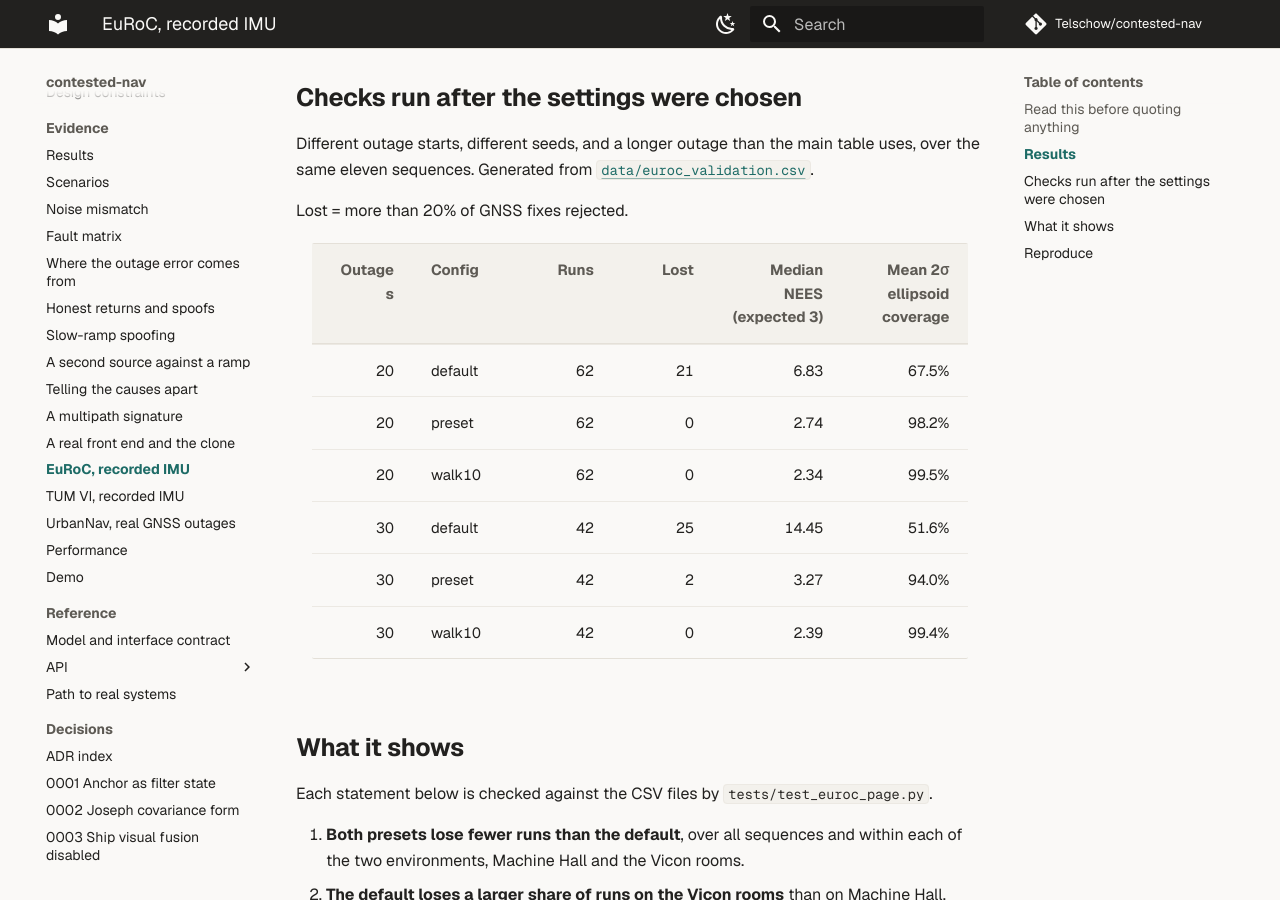
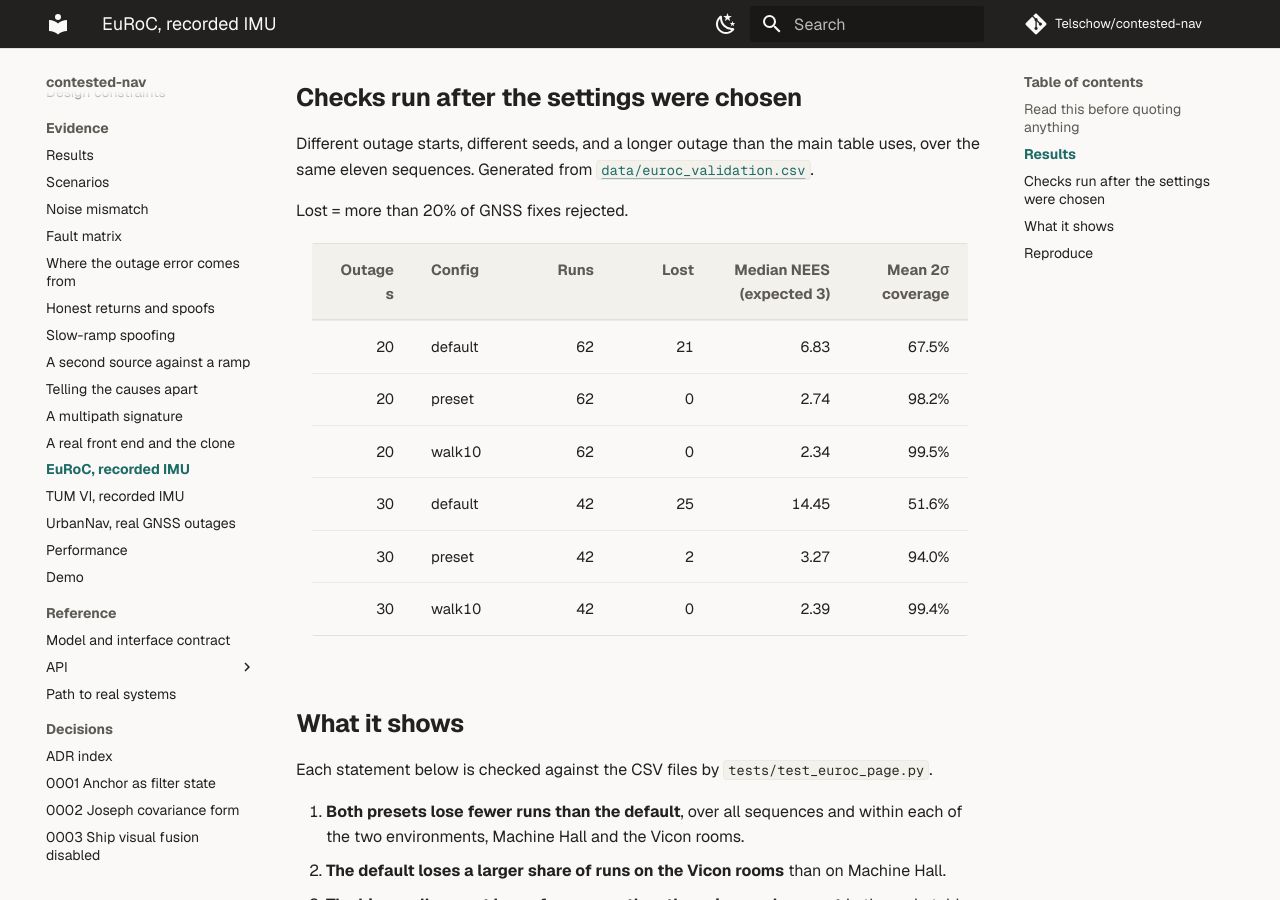
Before and after one commit to Telschow/contested-nav, an MkDocs documentation site: the page built from docs/euroc.md, in a window 1280 px wide and 900 px high, scrolled down 3971 px. Built offline with MkDocs 1.6.1 and Material for MkDocs 9.7.7, drawn with Linux system fonts in a browser that asks for light colours; comment, search, counter and statistics services are not loaded.

```diff
--- a/docs/euroc.md
+++ b/docs/euroc.md
@@ -46,7 +46,7 @@ regenerate it, because the dataset is not vendored.
 
 Lost = more than 20% of GNSS fixes rejected. Flag = FDIR declared the channel faulty.
 
-| Scope | Config | Runs | Lost | Flag | Median NEES (expected 3) | Mean 2σ ellipsoid coverage | Median max error m |
+| Scope | Config | Runs | Lost | Flag | Median NEES (expected 3) | Mean 2σ coverage | Median max error m |
 |---|---|---:|---:|---:|---:|---:|---:|
 | all | default | 72 | 39 | 32 | 10.84 | 59.6% | 91.5 |
 | all | preset | 72 | 2 | 1 | 3.23 | 96.7% | 22.1 |
@@ -109,7 +109,7 @@ eleven sequences. Generated from [`data/euroc_validation.csv`](data/euroc_valida
 
 Lost = more than 20% of GNSS fixes rejected.
 
-| Outage s | Config | Runs | Lost | Median NEES (expected 3) | Mean 2σ ellipsoid coverage |
+| Outage s | Config | Runs | Lost | Median NEES (expected 3) | Mean 2σ coverage |
 |---:|---|---:|---:|---:|---:|
 | 20 | default | 62 | 21 | 6.83 | 67.5% |
 | 20 | preset | 62 | 0 | 2.74 | 98.2% |
```
Also changed, not shown: docs/tumvi.md (+1 -1 lines).
